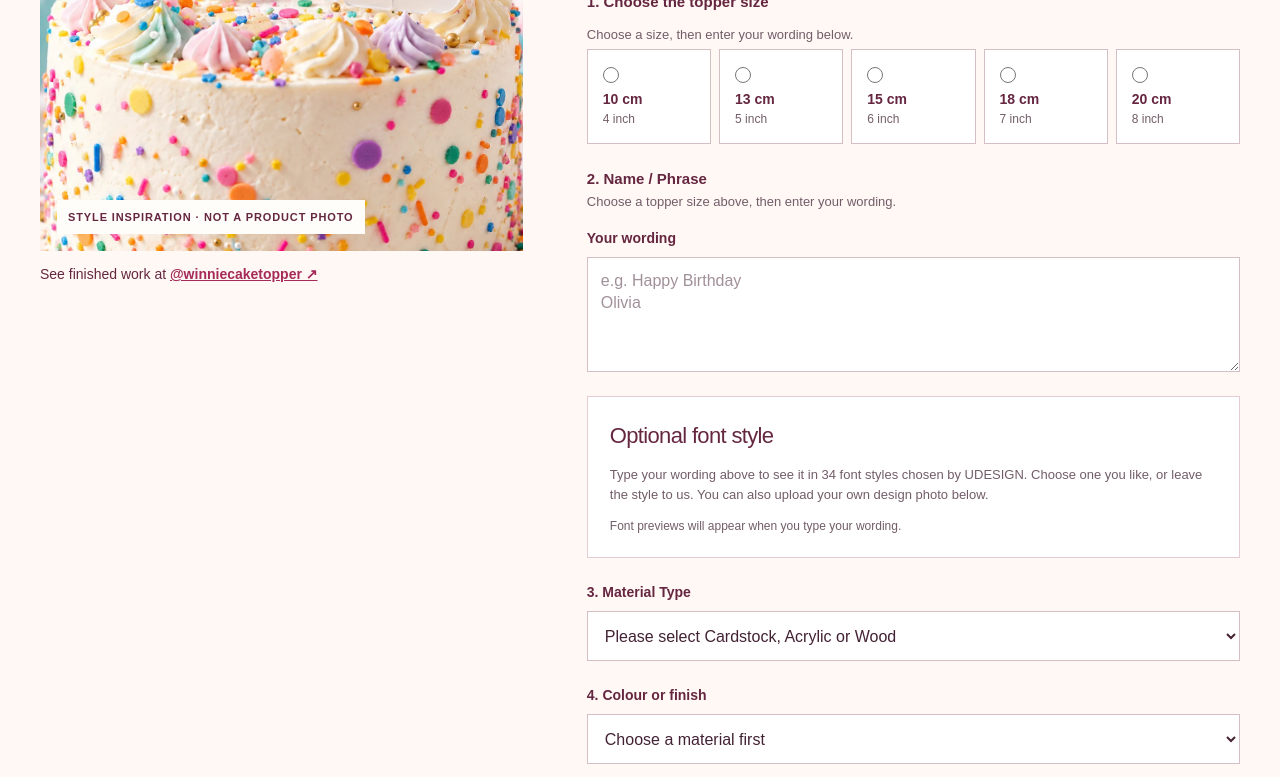
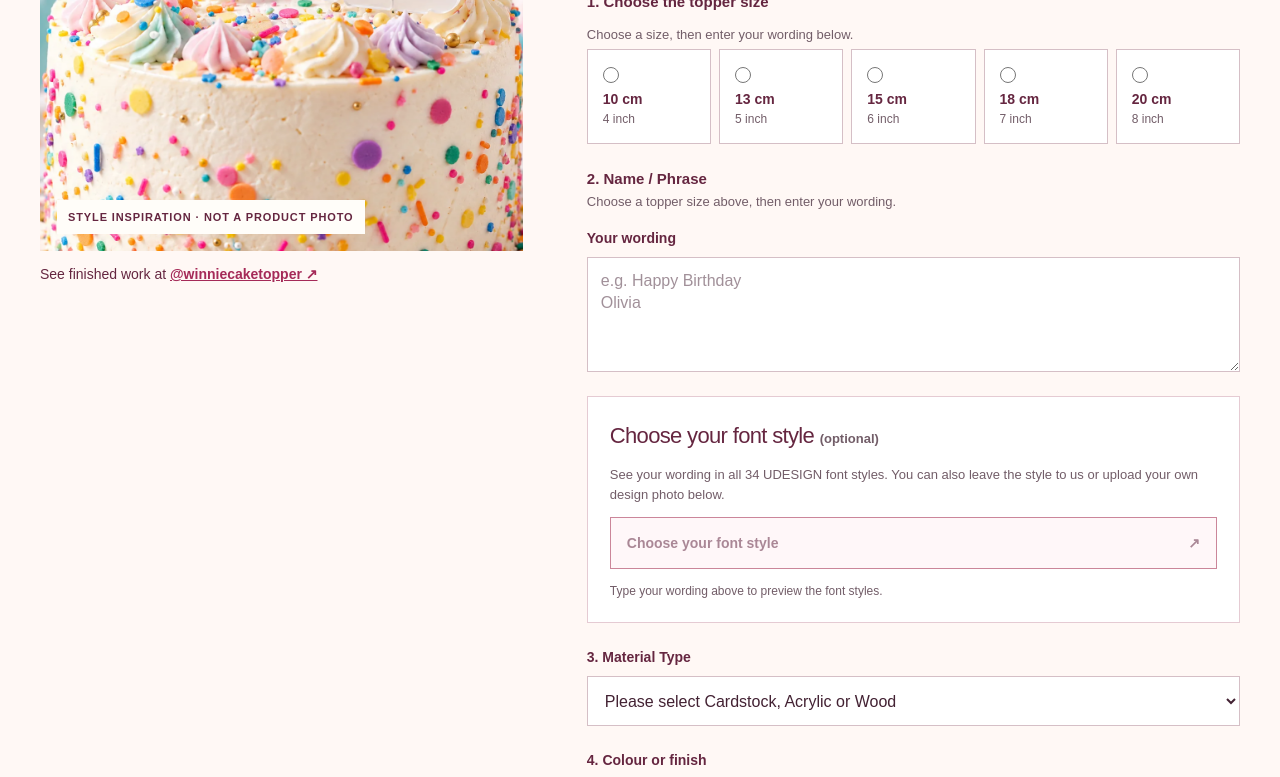
Before and after one commit to winniep88/udesign-website, a Next.js app: page /winnie-cake-topper/event/birthday/custom-cake-topper in a window 1280 px wide. Shown: the part 440-1217 px from the top of the page. Built offline with nearby package versions, Linux system fonts and the light colour scheme.

Commit message:
Show all topper fonts in a popup

```diff
--- a/app/custom-topper.css
+++ b/app/custom-topper.css
@@ -39,9 +39,19 @@
 .custom-topper-form__remaining { margin:0 0 2px; color:#a12447; font-size:13px; font-weight:800; }
 .custom-topper-form__fonts { display:grid; gap:13px; min-width:0; padding:22px; border:1px solid #e5cbd3; background:#fff; }
 .custom-topper-form__fonts h2 { margin:0; font-size:22px; letter-spacing:-.03em; }
+.custom-topper-form__fonts h2 span { color:#725d68; font-size:13px; font-weight:600; letter-spacing:0; }
 .custom-topper-form__fonts > p { margin:0; color:#725d68; font-size:13px; line-height:1.5; }
-.custom-topper-form__font-count { font-weight:800; }
-.custom-topper-form__font-grid { display:grid; grid-template-columns:repeat(2,minmax(0,1fr)); gap:10px; max-height:480px; overflow:auto; padding:2px; }
+.custom-topper-form__open-fonts { display:flex; justify-content:space-between; align-items:center; width:100%; min-height:52px; padding:12px 16px; border:1px solid #a12447; background:#fff0f5; color:#652640; font:800 14px Arial,Helvetica,sans-serif; cursor:pointer; }
+.custom-topper-form__open-fonts:disabled { opacity:.55; cursor:not-allowed; }
+.custom-topper-form__open-fonts:focus-visible { outline:3px solid #e93f78; outline-offset:2px; }
+.custom-topper-form__font-dialog { width:min(900px,calc(100vw - 32px)); max-height:min(86vh,920px); margin:auto; padding:0; overflow-y:auto; border:1px solid #d5bfc6; background:#fff8f5; color:#432233; box-shadow:0 24px 70px #43223355; }
+.custom-topper-form__font-dialog::backdrop { background:#2e1729b8; }
+.custom-topper-form__font-dialog-inner { display:grid; gap:17px; padding:22px; }
+.custom-topper-form__font-dialog-header { display:flex; justify-content:space-between; align-items:start; gap:20px; }
+.custom-topper-form__font-dialog-header h3 { margin:0 0 5px; font-size:clamp(22px,3vw,30px); line-height:1.1; }
+.custom-topper-form__font-dialog-header p { margin:0; color:#725d68; font-size:13px; line-height:1.5; }
+.custom-topper-form__font-dialog-header button { flex:none; min-height:38px; padding:7px 10px; border:1px solid #a12447; background:#fff; color:#a12447; font:800 13px Arial,Helvetica,sans-serif; cursor:pointer; }
+.custom-topper-form__font-grid { display:grid; grid-template-columns:repeat(2,minmax(0,1fr)); gap:10px; padding:2px; }
 .custom-topper-form__font-card { display:grid; gap:8px; min-width:0; padding:12px; border:1px solid #d5bfc6; background:#fffaf8; color:#432233; text-align:left; cursor:pointer; }
 .custom-topper-form__font-card:hover,.custom-topper-form__font-card:focus-visible { border-color:#e93f78; outline:2px solid #e93f78; outline-offset:1px; }
 .custom-topper-form__font-card[aria-pressed=true] { border:2px solid #e93f78; background:#fff0f5; }
@@ -49,7 +59,6 @@
 .custom-topper-form__font-name { font-size:12px; font-weight:800; }
 .custom-topper-form__selected-font { display:flex; justify-content:space-between; gap:12px; align-items:center; padding:11px 13px; background:#fff0f5; font-size:13px; }
 .custom-topper-form__selected-font button { border:0; background:none; color:#a12447; font:800 12px Arial,Helvetica,sans-serif; text-decoration:underline; cursor:pointer; }
-.custom-topper-form__show-fonts { justify-self:start; padding:10px 15px; border:1px solid #a12447; background:#fff; color:#a12447; font:800 13px Arial,Helvetica,sans-serif; cursor:pointer; }
 .custom-topper-form__font-note { font-size:12px!important; }
 .custom-topper-form__extra { display:grid; grid-template-columns:1fr 1fr; gap:13px; }
 .custom-topper-form__total { display:flex; justify-content:space-between; align-items:center; gap:20px; padding:19px 0 0; border-top:1px solid #e5cbd3; font-size:16px; }
@@ -73,7 +82,7 @@
 .custom-topper-feature a:hover { background:#c62c60; }
 @media (max-width:1000px) { .custom-topper-form__size-grid { grid-template-columns:repeat(3,minmax(0,1fr)); } }
 @media (max-width:900px) { .custom-topper__layout { grid-template-columns:1fr; } .custom-topper__visual { position:static; } .custom-topper__image { min-height:420px; } .custom-topper__details,.custom-topper__timeline { grid-template-columns:1fr; } }
-@media (max-width:650px) { .custom-topper__layout { gap:28px; } .custom-topper__image { min-height:350px; } .custom-topper-form__choice-grid--three { grid-template-columns:1fr 1fr; } .custom-topper-form__size-grid { grid-template-columns:repeat(3,minmax(0,1fr)); } .custom-topper-form__font-grid { grid-template-columns:1fr; } .custom-topper-form__fonts { padding:16px; } .custom-topper__material-grid { grid-template-columns:1fr; } .custom-topper__details,.custom-topper__timeline { padding:25px; } .custom-topper-feature { display:block; margin-top:48px; padding:25px; } .custom-topper-feature a { width:100%; margin-top:20px; } }
+@media (max-width:650px) { .custom-topper__layout { gap:28px; } .custom-topper__image { min-height:350px; } .custom-topper-form__choice-grid--three { grid-template-columns:1fr 1fr; } .custom-topper-form__size-grid { grid-template-columns:repeat(3,minmax(0,1fr)); } .custom-topper-form__font-grid { grid-template-columns:1fr; } .custom-topper-form__font-dialog-inner { padding:14px; } .custom-topper-form__fonts { padding:16px; } .custom-topper__material-grid { grid-template-columns:1fr; } .custom-topper__details,.custom-topper__timeline { padding:25px; } .custom-topper-feature { display:block; margin-top:48px; padding:25px; } .custom-topper-feature a { width:100%; margin-top:20px; } }
 
 /* Choose an occasion, then a distinct line-count product. */
 .winnie-hero h1 { font-size:clamp(65px,7.6vw,112px); }
--- a/components/CustomTopperForm.tsx
+++ b/components/CustomTopperForm.tsx
@@ -1,7 +1,7 @@
 "use client";
 
 import Link from "next/link";
-import { useEffect, useMemo, useRef, useState, type ChangeEvent, type FormEvent } from "react";
+import { useEffect, useRef, useState, type ChangeEvent, type FormEvent } from "react";
 import { useCart } from "@/components/CartProvider";
 import { formatRinggit } from "@/lib/catalog";
 import { whatsappLink } from "@/lib/contact";
@@ -15,8 +15,7 @@ export function CustomTopperForm({ initialEventSlug }: { initialEventSlug: Toppe
   const [wording, setWording] = useState("");
   const [wordingError, setWordingError] = useState("");
   const [fontFamily, setFontFamily] = useState("");
-  const [fontSearch, setFontSearch] = useState("");
-  const [shownFonts, setShownFonts] = useState(12);
+  const [fontDialogOpen, setFontDialogOpen] = useState(false);
   const [quantity, setQuantity] = useState(1);
   const [details, setDetails] = useState("");
   const [referenceFile, setReferenceFile] = useState<File | null>(null);
@@ -24,6 +23,7 @@ export function CustomTopperForm({ initialEventSlug }: { initialEventSlug: Toppe
   const [submitting, setSubmitting] = useState(false);
   const [added, setAdded] = useState(false);
   const referenceInput = useRef<HTMLInputElement>(null);
+  const fontDialog = useRef<HTMLDialogElement>(null);
   const wordingLines = wording.split(/\r?\n/);
   const lineCount = wordingLines.length as TopperLineCount;
   const wordingCharacters = wording.replace(/\r?\n/g, "").length;
@@ -31,12 +31,9 @@ export function CustomTopperForm({ initialEventSlug }: { initialEventSlug: Toppe
   const wordCount = topperWordCount(wordingLines);
   const wordLimit = topperWordLimit(sizeCm);
   const unitPriceSen = material && finish ? topperChoicePriceSen(lineCount, material, finish, sizeCm) : undefined;
-  const matchingFonts = useMemo(() => topperFontStyles.filter((font) => font.toLowerCase().includes(fontSearch.trim().toLowerCase())), [fontSearch]);
-  const visibleFonts = matchingFonts.slice(0, shownFonts);
-
   useEffect(() => {
-    if (!wording.trim()) return;
-    for (const font of visibleFonts) {
+    if (!fontDialogOpen) return;
+    for (const font of topperFontStyles) {
       const id = `topper-font-${font.replace(/[^a-z0-9]/gi, "-").toLowerCase()}`;
       if (document.getElementById(id)) continue;
       const link = document.createElement("link");
@@ -45,7 +42,19 @@ export function CustomTopperForm({ initialEventSlug }: { initialEventSlug: Toppe
       link.href = `https://fonts.googleapis.com/css2?family=${encodeURIComponent(font).replace(/%20/g, "+")}&display=swap`;
       document.head.appendChild(link);
     }
-  }, [visibleFonts, wording]);
+  }, [fontDialogOpen]);
+
+  function openFontDialog() {
+    if (!wording.trim()) return;
+    setFontDialogOpen(true);
+    fontDialog.current?.showModal();
+  }
+
+  function chooseFont(font: string) {
+    setFontFamily(font);
+    setAdded(false);
+    fontDialog.current?.close();
+  }
 
   function chooseMaterial(value: TopperMaterial) {
     setMaterial(value);
@@ -159,24 +168,26 @@ export function CustomTopperForm({ initialEventSlug }: { initialEventSlug: Toppe
       </fieldset>
 
       <section className="custom-topper-form__fonts" aria-labelledby="topper-fonts-title">
-        <h2 id="topper-fonts-title">Optional font style</h2>
-        <p>Type your wording above to see it in 34 font styles chosen by UDESIGN. Choose one you like, or leave the style to us. You can also upload your own design photo below.</p>
+        <h2 id="topper-fonts-title">Choose your font style <span>(optional)</span></h2>
+        <p>See your wording in all 34 UDESIGN font styles. You can also leave the style to us or upload your own design photo below.</p>
         {fontFamily && <div className="custom-topper-form__selected-font"><span>Selected: <strong>{fontFamily}</strong></span><button type="button" onClick={() => { setFontFamily(""); setAdded(false); }}>Leave font choice to UDESIGN</button></div>}
-        {wording.trim() ? <>
-          <label className="custom-topper-form__field">Search the 34 fonts
-            <input type="search" value={fontSearch} onChange={(event) => { setFontSearch(event.target.value); setShownFonts(12); }} placeholder="Search font names" />
-          </label>
-          <p className="custom-topper-form__font-count" role="status">Showing {visibleFonts.length} of {matchingFonts.length} fonts</p>
-          <div className="custom-topper-form__font-grid">
-            {visibleFonts.map((font) => <button type="button" key={font} className="custom-topper-form__font-card" aria-pressed={fontFamily === font} onClick={() => { setFontFamily(font); setAdded(false); }}>
-              <span className="custom-topper-form__font-preview" style={{ fontFamily: `"${font}", cursive` }}>{wording}</span>
-              <span className="custom-topper-form__font-name">{font}</span>
-            </button>)}
+        <button className="custom-topper-form__open-fonts" type="button" onClick={openFontDialog} disabled={!wording.trim()}>{fontFamily ? "Change font style" : "Choose your font style"} <span aria-hidden="true">↗</span></button>
+        {!wording.trim() && <p className="custom-topper-form__font-note">Type your wording above to preview the font styles.</p>}
+        <dialog className="custom-topper-form__font-dialog" ref={fontDialog} aria-labelledby="topper-font-dialog-title" onClose={() => setFontDialogOpen(false)}>
+          <div className="custom-topper-form__font-dialog-inner">
+            <header className="custom-topper-form__font-dialog-header">
+              <div><h3 id="topper-font-dialog-title">Choose your font style</h3><p>Preview your wording in all 34 styles. Tap one to select it.</p></div>
+              <button type="button" onClick={() => fontDialog.current?.close()} aria-label="Close font styles">Close ×</button>
+            </header>
+            <div className="custom-topper-form__font-grid">
+              {topperFontStyles.map((font) => <button type="button" key={font} className="custom-topper-form__font-card" aria-pressed={fontFamily === font} onClick={() => chooseFont(font)}>
+                <span className="custom-topper-form__font-preview" style={{ fontFamily: `"${font}", cursive` }}>{wording}</span>
+                <span className="custom-topper-form__font-name">{font}</span>
+              </button>)}
+            </div>
+            <p className="custom-topper-form__font-note">This is a font preview. We&apos;ll send a design mock-up for you to confirm before making the topper.</p>
           </div>
-          {matchingFonts.length === 0 && <p>No font names match. Try another search.</p>}
-          {shownFonts < matchingFonts.length && <button className="custom-topper-form__show-fonts" type="button" onClick={() => setShownFonts((current) => current + 12)}>Show more fonts</button>}
-          <p className="custom-topper-form__font-note">This is a font preview. We&apos;ll send a design mock-up for you to confirm before making the topper.</p>
-        </> : <p className="custom-topper-form__font-note">Font previews will appear when you type your wording.</p>}
+        </dialog>
       </section>
 
       <label className="custom-topper-form__field">3. Material Type
```
